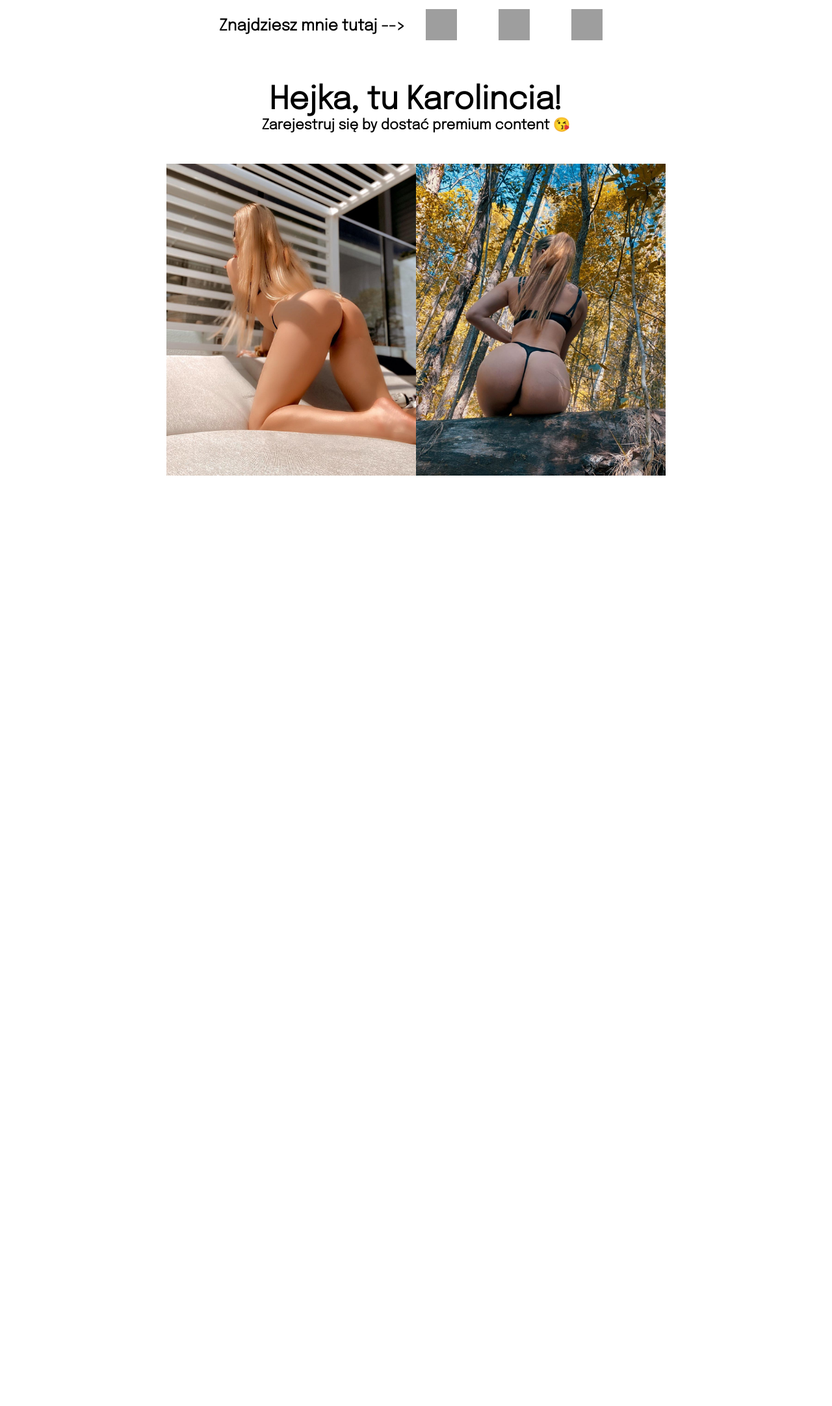
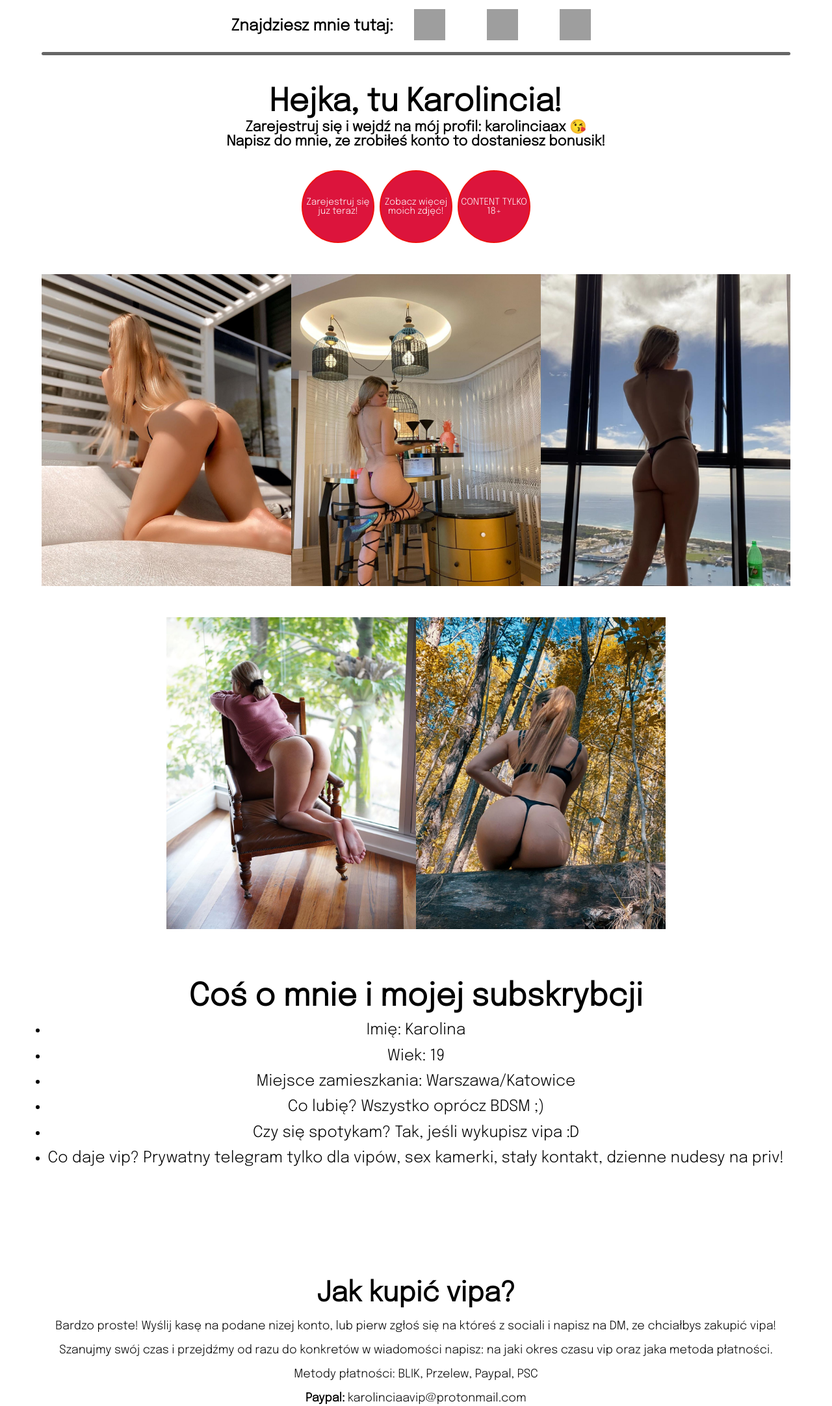
Before and after one commit to karolinciaax/probki, a plain HTML site: page index.html in a window 1280 px wide. Shown: the top 2164 px of the page at 65% size. Before the commit the page ends 812 px from the top, so only its background shows below. Drawn offline with Linux system fonts and the light colour scheme; grey boxes are pictures that could not be loaded.

Commit message:
rwd & new content

```diff
--- a/index.html
+++ b/index.html
@@ -11,7 +11,7 @@
     <script src="app.js" defer async></script>
 <body>
     <header>
-        <h1 class="title">Znajdziesz mnie tutaj --> </h1>
+        <h1 class="title">Znajdziesz mnie tutaj:</h1>
         <a href="https://www.snapchat.com/add/karolinciaa20" class="sm-link"><img alt="smlink" src="https://i.pinimg.com/originals/b6/8a/db/b68adb337de3d7828c3354b9747e285f.png"/></a>
         <a href="https://www.instagram.com/karolinciaax/" class="sm-link"><img alt="smlink" src="https://upload.wikimedia.org/wikipedia/commons/thumb/5/58/Instagram-Icon.png/480px-Instagram-Icon.png"/></a>
         <a href="https://t.me/joinchat/AAAAAE6cqgvY15VHO4Gt0g" class="sm-link"><img alt="smlink" src="https://www.iconfinder.com/data/icons/social-media-chamfered-corner/154/telegram-512.png"/></a>
@@ -21,16 +21,50 @@
     <main>
         <section id="heroSection">
             <h1>Hejka, tu Karolincia!</h1>
-            <h6>Zarejestruj się by dostać premium content 😘</h6>
-            <!-- <div class="blackBorder"> -->
+            <h6>Zarejestruj się i wejdź na mój profil: karolinciaax 😘</h6>
+            <h6>Napisz do mnie, ze zrobiłeś konto to dostaniesz bonusik!</h6>
+            <br>
+            <div class="row">
+                <a href="https://golead.pl/p/ZReg/xbbn/eivx"><button class="registerBtn">Zarejestruj się juz teraz!</button></a>
+                <a href="https://golead.pl/p/ZReg/6mrs/3uNH"><button class="registerBtn">Zobacz więcej moich zdjęć!</button></a>
+                <a href="https://golead.pl/p/ZReg/9UCD/2OYt"><button class="registerBtn">CONTENT TYLKO 18+</button></a>
+            </div>
             </div>
                 <div id="imgHero">
                     <img src="img/img1.jpg" alt="1hero">
+                    <img src="img/118991662_200448024761077_8377861920556889769_n.jpg" alt="1hero">
+                    <img src="img/img3.jpg" alt="1hero">
+                    <img src="img/img5.jpg" alt="1hero">
                     <img src="img/118293319_123671032494869_2512473109909674455_n.jpg" alt="2hero">
                 </div>
         </section>
 
-        <section id="vipInfo"></section>
+        <!--  -->
+        <section id="vipInfoSection">
+            <h1 id="vipInfo">Coś o mnie i mojej subskrybcji</h1>
+            <ul>
+                <li class="vipInfoItem">Imię: Karolina</li>
+                <li class="vipInfoItem">Wiek: 19</li>
+                <li class="vipInfoItem">Miejsce zamieszkania: Warszawa/Katowice</li>
+                <li class="vipInfoItem">Co lubię? Wszystko oprócz BDSM ;)</li>
+                <li class="vipInfoItem">Czy się spotykam? Tak, jeśli wykupisz vipa :D</li>
+                <li class="vipInfoItem">Co daje vip? Prywatny telegram tylko dla vipów, sex kamerki, stały kontakt, dzienne nudesy na priv!</li>
+
+            </ul>
+        </section>
+
+        <section id="vipBuy">
+            <h1>Jak kupić vipa?</h1>
+            <p>Bardzo proste! Wyślij kasę na podane nizej konto, lub pierw zgłoś się na któreś z sociali i napisz na DM, ze chciałbys zakupić vipa!</p>
+            <p>Szanujmy swój czas i przejdźmy od razu do konkretów w wiadomości napisz: na jaki okres czasu vip oraz jaka metoda płatności.</p>
+            <p>Metody płatności: BLIK, Przelew, Paypal, PSC</p>
+            <b><p>Paypal:</b> karolinciaavip@protonmail.com</p>
+            <b><p>Konto bankowe:</b> 80124020929210000000793763 (w tytule nick ze snapa/ig)            </p>
+        </section>
+
+        <footer>
+            <h3 id="footerText">Więcej informacji znajdziesz na moich portalach społecznościowych. Copyright - Karolina Hanz/Próbki</h3>
+        </footer>
     </main>
 </body>
 </html>
--- a/styles.css
+++ b/styles.css
@@ -27,10 +27,12 @@ header > h1 {
 }
 
 .hr {
-    width: 100%;
-    height: 0.1rem;
-    opacity: 0.4;
-    background-color: rgb(255, 255, 255);
+    width: 90%;
+    height: 0.3rem;
+    opacity: 0.6;
+    border-radius: 50px;
+    background-color: rgb(0, 0, 0);
+    margin: auto;
 }
 
 .sm-link > img {
@@ -49,6 +51,10 @@ header > h1 {
     margin-bottom: 5rem;
 }
 
+#heroSection > .row {
+    flex-direction: row;
+}
+
 #heroSection  > #imgHero > img {
     width: auto;
     height: 30rem;
@@ -57,24 +63,81 @@ header > h1 {
 
 #imgHero {
     display: flex;
+    flex-wrap: wrap;
+    justify-content: center;
+    align-items: center;
     /* flex-direction: row-reverse; */
 }
 
-.blackBorder {
-    border: black 3px solid;
-    z-index: -900;
-    width: 65%;
-    height: 65%;
-    position: absolute;
-    left: 15%;
-    top: 30%;
+.registerBtn {
+    background-color: crimson;
+    color: white;
+    font-size: 14px;
+    width: 7rem;
+    height: 7rem;
+    border-radius: 100%;
+    border: solid 2px rgb(238, 16, 16);
+    text-align: center;
+    text-decoration: none;
+    cursor: pointer;
+    transition: all 0.3s ease-in-out;
 }
 
+.registerBtn:hover {
+    color: rgba(255, 255, 255, 0.527);
+    background-color: rgb(105, 25, 41);
+    transform: color;
+}
+
+#vipInfoSection {
+    display: flex;
+    flex-direction: column;
+    justify-content: center;
+    align-items: center;
+    text-align: center;
+    font-size: 32px;
+}
+
+#vipBuy {
+    display: flex;
+    flex-direction: column;
+    justify-content: center;
+    align-items: center;
+    text-align: center;
+    font-size: 28px;
+    margin: 10rem 0;
+}
+
+#vipBuy > p {
+    font-size: 18px;
+    margin-top: 1.2rem;
+}
+
+.vipInfoItem {
+    font-size: 24px;
+    margin: 0.9rem 0;
+}
+
+footer {
+    width: 100%;
+    font-size: 12px;
+    padding: 20px;
+    display: flex;
+    align-items: center;
+    justify-content: center;
+    background-color: rgb(196, 196, 196);
+    margin-top: 3rem;
+}
 
 
 @media (max-width: 768px) {
     header > h1 {
         font-size: 18px;
+    }
+    .sm-link > img {
+        width: 2rem;
+        height: 2rem;
+        margin: 0 0.7rem;
     }
     #imgHero {
         display: flex;
@@ -84,9 +147,11 @@ header > h1 {
     .blackBorder {
         display: none;
     }
-
+    .title {
+        font-size: 12px;
+    }
     #heroSection  > #imgHero > img {
-        width: 30rem;
+        width: auto;
         height: 30rem;
         margin: 0rem;
     }
```
Also changed, not shown: img/118991662_200448024761077_8377861920556889769_n.jpg (added), img/img3.jpg (added), img/img5.jpg (added).
